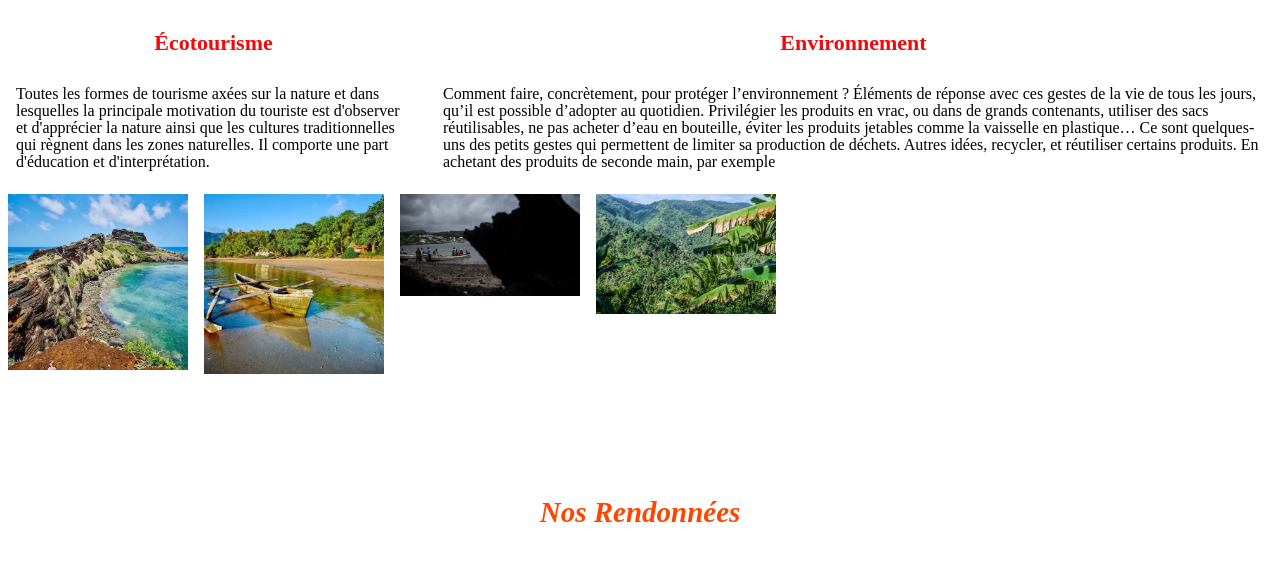
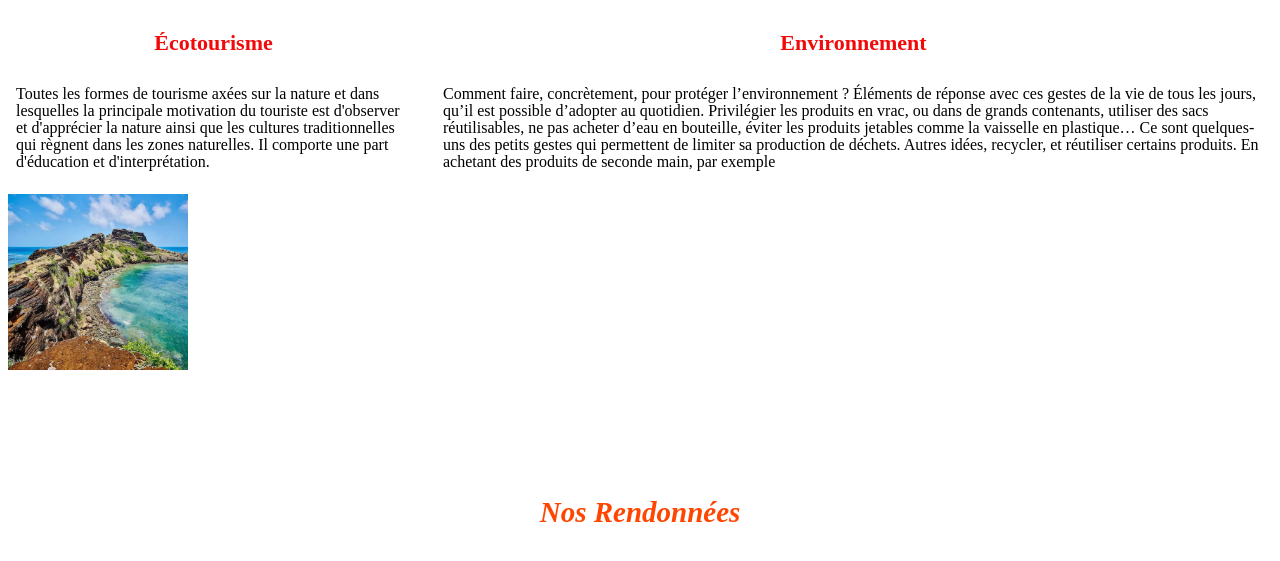
Before and after one commit to mouss21/Marmite2demain, a plain HTML site: page Activite.html in a window 1280 px wide. Shown: the part 239-800 px from the top of the page. Drawn offline with Linux system fonts and the light colour scheme; a web font is replaced by a local one.

Commit message:
modifications

```diff
--- a/Activite.html
+++ b/Activite.html
@@ -39,9 +39,6 @@
         </div>
         <section class="grid">
             <div class="gridImg"><img src="./assets/images/slideshow/c-falese.webp" alt="Banner  asso"></div>
-            <div class="gridImg"><img src="./assets/images/slideshow/c-pirogue.webp" alt="Banner  asso"></div>
-            <div class="gridImg"><img src="./assets/images/slideshow/slide20.jpg" alt="Banner  asso"></div>
-            <div class="gridImg"><img src="./assets/images/slideshow/slide21.jpg" alt="Banner  asso"></div>
         </section>
     </div>
 
```
